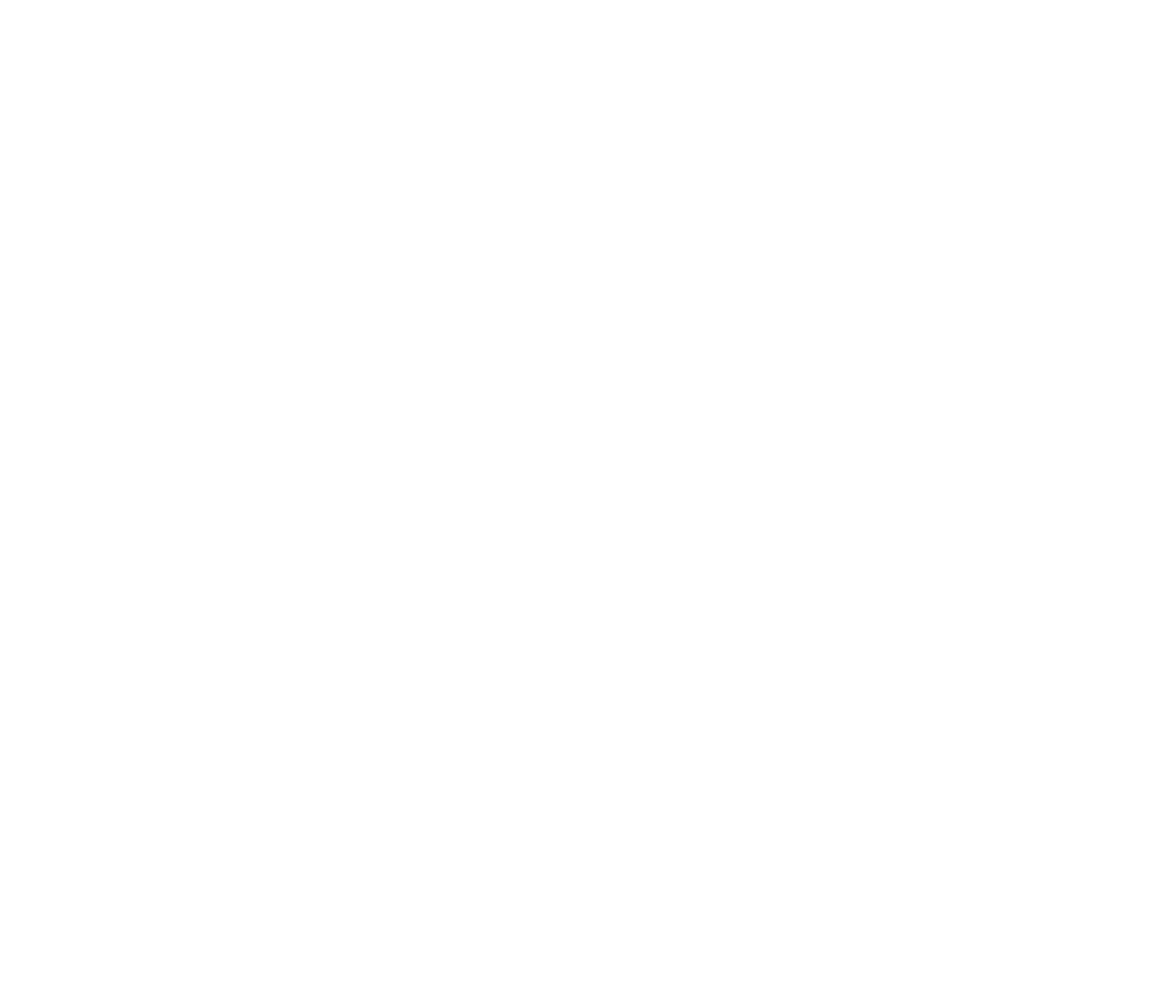
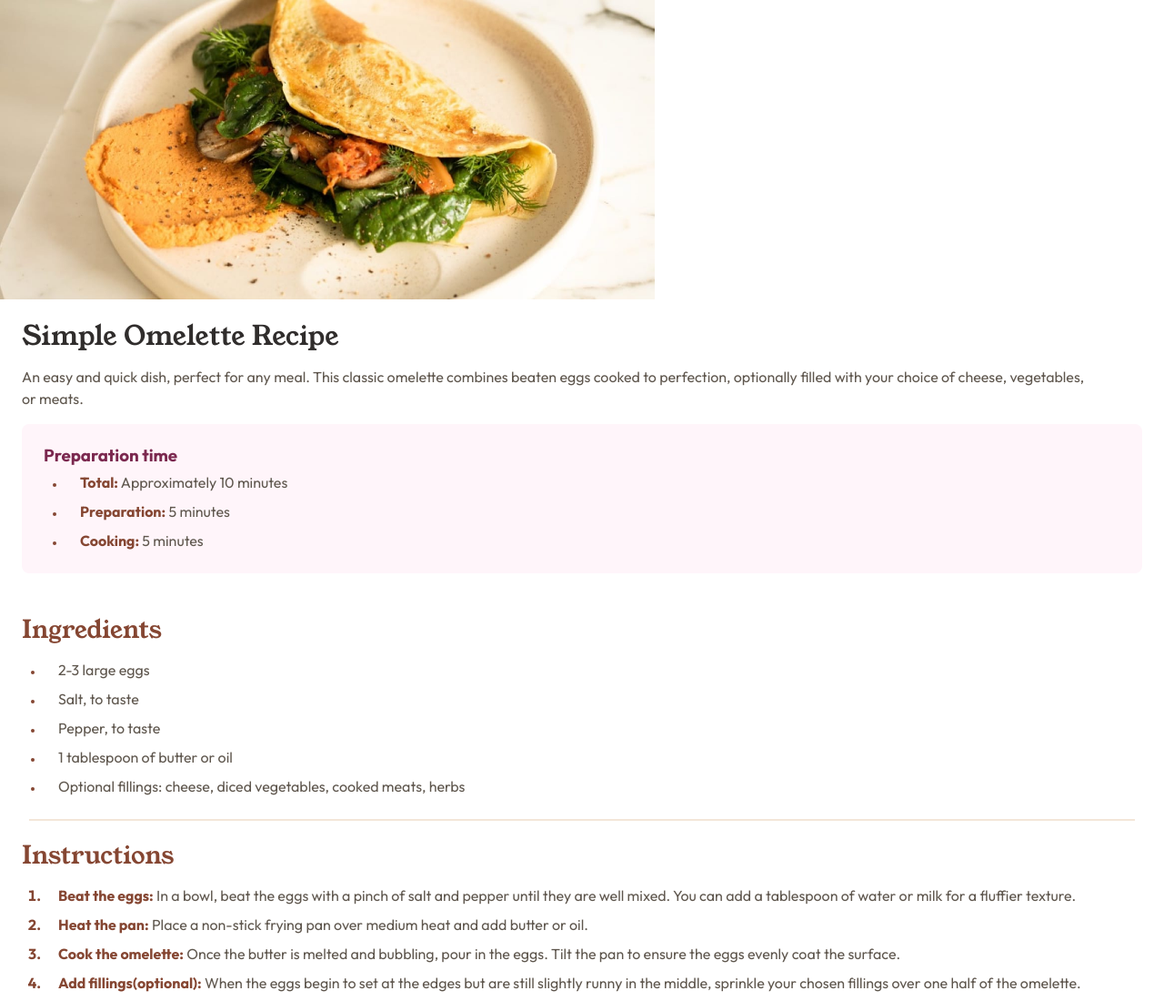
Before and after one commit to Ariarzg/FEM_Recipe-Page, a plain HTML site: page index.html in a window 1280 px wide. Shown: the top 1100 px of the page at 91% size. Before the commit the page ends 800 px from the top, so only its background shows below. Drawn offline with Linux system fonts and the light colour scheme.

Commit message:
Mobile Design Implemented

```diff
--- a/index.html
+++ b/index.html
@@ -12,60 +12,120 @@
       href="./assets/images/favicon-32x32.png"
     />
 
+    <link rel="preconnect" href="https://fonts.googleapis.com" />
+    <link rel="preconnect" href="https://fonts.gstatic.com" crossorigin />
+    <link
+      href="https://fonts.googleapis.com/css2?family=Outfit:wght@100..900&family=Young+Serif&display=swap"
+      rel="stylesheet"
+    />
+
+    <link rel="stylesheet" href="reset.css" />
+    <link rel="stylesheet" href="style.css" />
+
     <title>Frontend Mentor | Recipe page</title>
   </head>
   <body>
-    <!-- Simple Omelette Recipe
-
-  An easy and quick dish, perfect for any meal. This classic omelette combines beaten eggs cooked
-  to perfection, optionally filled with your choice of cheese, vegetables, or meats.
-
-  Preparation time
-
-  Total: Approximately 10 minutes
-  Preparation: 5 minutes
-  Cooking: 5 minutes
-
-  Ingredients
-
-  2-3 large eggs
-  Salt, to taste
-  Pepper, to taste
-  1 tablespoon of butter or oil
-  Optional fillings: cheese, diced vegetables, cooked meats, herbs
-
-  Instructions
-
-  Beat the eggs: In a bowl, beat the eggs with a pinch of salt and pepper until they are well mixed.
-  You can add a tablespoon of water or milk for a fluffier texture.
-
-  Heat the pan: Place a non-stick frying pan over medium heat and add butter or oil.
-
-  Cook the omelette: Once the butter is melted and bubbling, pour in the eggs. Tilt the pan to ensure
-  the eggs evenly coat the surface.
-
-  Add fillings (optional): When the eggs begin to set at the edges but are still slightly runny in the
-  middle, sprinkle your chosen fillings over one half of the omelette.
-
-  Fold and serve: As the omelette continues to cook, carefully lift one edge and fold it over the
-  fillings. Let it cook for another minute, then slide it onto a plate.
-
-  Enjoy: Serve hot, with additional salt and pepper if needed.
-
-  Nutrition
-
-  The table below shows nutritional values per serving without the additional fillings.
-
-  Calories
-  277kcal
-
-  Carbs
-  0g
-
-  Protein
-  20g
-
-  Fat
-  22g -->
+    <main class="main-content">
+      <img
+        src="assets/images/image-omelette.jpeg"
+        alt="Image Of An Omelette"
+        class="omelette-image"
+      />
+      <section class="intro">
+        <h1 class="title">Simple Omelette Recipe</h1>
+        <p class="description">
+          An easy and quick dish, perfect for any meal. This classic omelette
+          combines beaten eggs cooked to perfection, optionally filled with your
+          choice of cheese, vegetables, or meats.
+        </p>
+        <div class="preparation-container">
+          <h3 class="preparation-title">Preparation time</h3>
+          <ul class="preparation-list">
+            <li class="preparation-item">
+              <span class="subject">Total:</span> Approximately 10 minutes
+            </li>
+            <li class="preparation-item">
+              <span class="subject">Preparation:</span> 5 minutes
+            </li>
+            <li class="preparation-item">
+              <span class="subject">Cooking:</span> 5 minutes
+            </li>
+          </ul>
+        </div>
+      </section>
+      <section class="ingredients">
+        <h2 class="section-title">Ingredients</h2>
+        <ul class="ingredients-list">
+          <li class="ingredients-item">2-3 large eggs</li>
+          <li class="ingredients-item">Salt, to taste</li>
+          <li class="ingredients-item">Pepper, to taste</li>
+          <li class="ingredients-item">1 tablespoon of butter or oil</li>
+          <li class="ingredients-item">
+            Optional fillings: cheese, diced vegetables, cooked meats, herbs
+          </li>
+        </ul>
+      </section>
+      <hr />
+      <section class="Instructions">
+        <h2 class="section-title">Instructions</h2>
+        <ol class="instructions-list">
+          <li class="instructions-item">
+            <span class="subject">Beat the eggs:</span> In a bowl, beat the eggs
+            with a pinch of salt and pepper until they are well mixed. You can
+            add a tablespoon of water or milk for a fluffier texture.
+          </li>
+          <li class="instructions-item">
+            <span class="subject">Heat the pan:</span> Place a non-stick frying
+            pan over medium heat and add butter or oil.
+          </li>
+          <li class="instructions-item">
+            <span class="subject">Cook the omelette:</span> Once the butter is
+            melted and bubbling, pour in the eggs. Tilt the pan to ensure the
+            eggs evenly coat the surface.
+          </li>
+          <li class="instructions-item">
+            <span class="subject">Add fillings(optional):</span> When the eggs
+            begin to set at the edges but are still slightly runny in the
+            middle, sprinkle your chosen fillings over one half of the omelette.
+          </li>
+          <li class="instructions-item">
+            <span class="subject">Fold and serve:</span> As the omelette
+            continues to cook, carefully lift one edge and fold it over the
+            fillings. Let it cook for another minute, then slide it onto a
+            plate.
+          </li>
+          <li class="instructions-item">
+            <span class="subject">Enjoy:</span> Serve hot, with additional salt
+            and pepper if needed.
+          </li>
+        </ol>
+      </section>
+      <hr />
+      <section class="nutrition">
+        <h2 class="section-title">Nutrition</h2>
+        <p>
+          The table below shows nutritional values per serving without the
+          additional fillings.
+        </p>
+        <table class="nutrition-table">
+          <tr>
+            <td>Calories</td>
+            <td><span class="subject">277kcal</span></td>
+          </tr>
+          <tr>
+            <td>Carbs</td>
+            <td><span class="subject">0g</span></td>
+          </tr>
+          <tr>
+            <td>Protein</td>
+            <td><span class="subject">20g</span></td>
+          </tr>
+          <tr>
+            <td>Fat</td>
+            <td><span class="subject">22g</span></td>
+          </tr>
+        </table>
+      </section>
+    </main>
   </body>
 </html>
--- /dev/null
+++ b/reset.css
@@ -0,0 +1,123 @@
+/* Box sizing rules */
+*,
+*::before,
+*::after {
+  box-sizing: border-box;
+}
+
+/* Prevent font size inflation */
+html {
+  -moz-text-size-adjust: none;
+  -webkit-text-size-adjust: none;
+  text-size-adjust: none;
+}
+
+/* Enable keyword animations */
+@media (prefers-reduced-motion: no-preference) {
+  html {
+    interpolate-size: allow-keywords;
+  }
+}
+
+/* Remove default margin in favour of better control in authored CSS */
+body,
+h1,
+h2,
+h3,
+h4,
+p,
+figure,
+blockquote,
+dl,
+dd {
+  margin: 0;
+}
+
+/* Remove list styles on ul, ol elements with a list role, which suggests default styling will be removed */
+ul[role="list"],
+ol[role="list"] {
+  list-style: none;
+}
+
+/* Set core body defaults */
+body {
+  min-height: 100vh;
+  line-height: 1.5;
+  -webkit-font-smoothing: antialiased;
+}
+
+/* Set shorter line heights on headings and interactive elements */
+h1,
+h2,
+h3,
+h4,
+button,
+input,
+label {
+  line-height: 1.1;
+}
+
+/* Improve line wrapping */
+h1,
+h2,
+h3,
+h4,
+h5,
+h6 {
+  text-wrap: balance;
+}
+
+p {
+  text-wrap: pretty;
+}
+
+/* Avoid text overflows */
+p,
+h1,
+h2,
+h3,
+h4,
+h5,
+h6 {
+  overflow-wrap: break-word;
+}
+
+/* A elements that don't have a class get default styles */
+a:not([class]) {
+  text-decoration-skip-ink: auto;
+  color: currentColor;
+}
+
+/* Make images easier to work with */
+img,
+picture,
+video,
+canvas,
+svg {
+  max-width: 100%;
+  display: block;
+}
+
+/* Inherit fonts for inputs and buttons */
+input,
+button,
+textarea,
+select {
+  font-family: inherit;
+  font-size: inherit;
+}
+
+/* Make sure textareas without a rows attribute are not tiny */
+textarea:not([rows]) {
+  min-height: 10em;
+}
+
+/* Anything that has been anchored to should have extra scroll margin */
+:target {
+  scroll-margin-block: 5ex;
+}
+
+#root,
+#__next {
+  isolation: isolate;
+}
--- /dev/null
+++ b/style.css
@@ -0,0 +1,125 @@
+:root {
+  --stone-100: #f3e6d8;
+  --stone-150: #e4ded8;
+  --stone-600: #5f574e;
+  --stone-900: #302d2c;
+
+  --brown-800: #854632;
+
+  --cream: #f3e5d8;
+
+  --rose-800: #7b284f;
+  --rose-50: #fff5fa;
+}
+
+* {
+  padding: 0;
+  margin: 0;
+}
+
+body {
+  background: var(--cream);
+  font-family: "Outfit";
+  color: var(--stone-600);
+  display: flex;
+  justify-content: center;
+  align-items: center;
+}
+
+.omelette-image {
+  width: clamp(20rem, 100%, 45rem);
+}
+
+header {
+  background: white;
+}
+
+main {
+  background: white;
+}
+
+section {
+  padding: 1.5rem;
+}
+
+hr {
+  margin: 0 2rem;
+  border: none;
+  outline: none;
+  height: 0.1rem;
+  background: var(--stone-100);
+}
+
+h1,
+h2 {
+  font-family: "Young Serif";
+  font-weight: 400;
+  color: var(--stone-900);
+}
+
+ul li::marker {
+  font-size: 0.7rem;
+  color: var(--brown-800);
+}
+
+ol li::marker {
+  color: var(--brown-800);
+  font-weight: 700;
+}
+
+ul,
+ol {
+  padding-left: 1.5rem;
+}
+
+li {
+  margin-top: 0.5rem;
+  padding-left: 1rem;
+}
+
+.title {
+  font-size: 1.85rem;
+  text-wrap: pretty;
+}
+
+.description {
+  margin: 1rem 0;
+}
+
+.preparation-container {
+  background: var(--rose-50);
+  padding: 1.5rem;
+  border-radius: 0.5rem;
+}
+
+.preparation-title {
+  color: var(--rose-800);
+}
+
+.section-title {
+  color: var(--brown-800);
+  font-size: 1.7rem;
+  margin-bottom: 1rem;
+}
+
+.subject {
+  color: var(--brown-800);
+  font-weight: 700;
+}
+
+table {
+  width: 100%;
+  border-collapse: collapse;
+  margin-top: 1rem;
+}
+
+tr {
+  display: grid;
+  grid-template-columns: 1fr 1fr;
+  padding: 1rem;
+  border-bottom: 0.1rem solid var(--stone-150);
+}
+
+tr:last-child {
+  border: none;
+}
```
Also changed, not shown: 1 other file.
